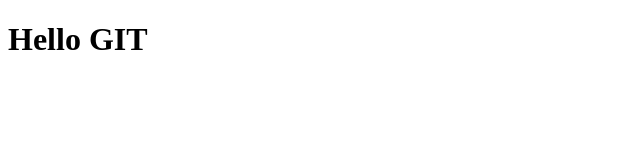
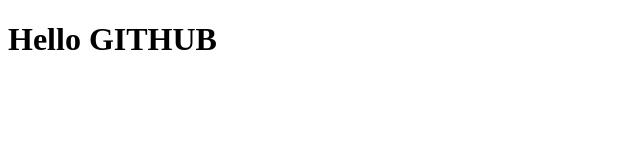
Before and after one commit to humadev/learn-git, a plain HTML site: page index.html in a window 1280 px wide. Shown: the whole page, without its empty margins (0-640 px from the left). Drawn offline with Linux system fonts and the light colour scheme.

Commit message:
Update index.html
ganti GIT dengan github

```diff
--- a/index.html
+++ b/index.html
@@ -6,6 +6,6 @@
     <title>Document</title>
 </head>
 <body>
-    <h1>Hello GIT</h1>
+    <h1>Hello GITHUB</h1>
 </body>
 </html>
```
